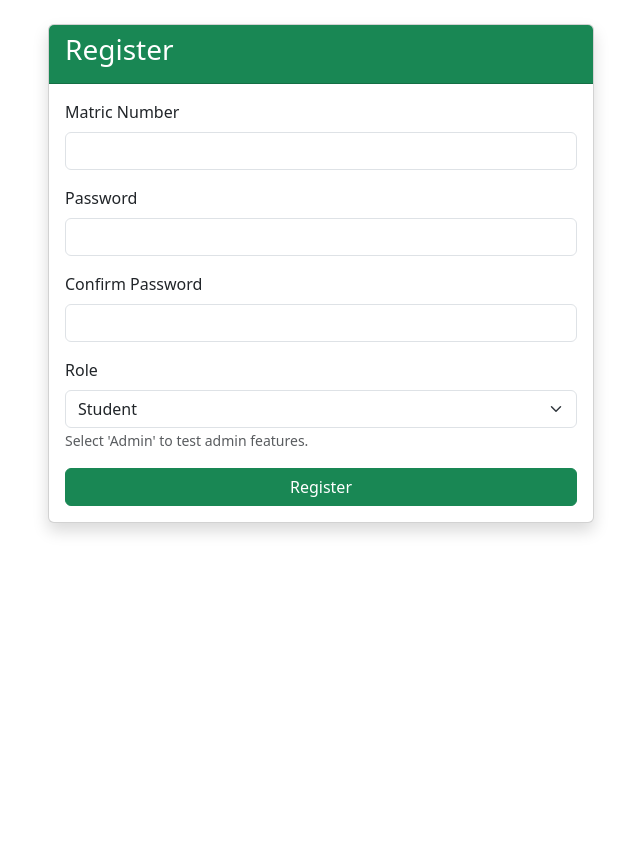
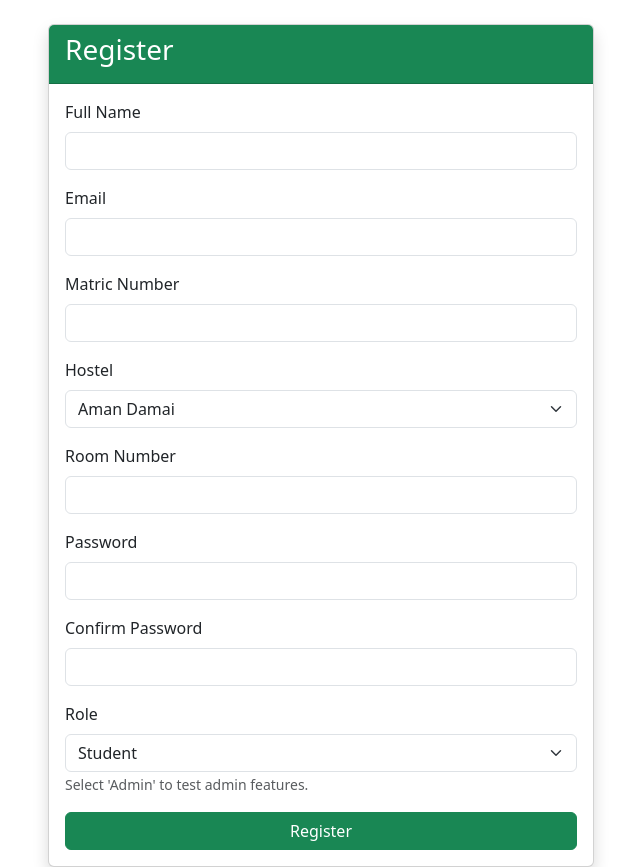
Before and after one commit to zaimtolearn/HOMS-Project, a Flask app: page /register in a window 1280 px wide. Shown: the part 56-923 px from the top of the page, without its empty margins (319-959 px from the left). Before the commit the page ends 590 px from the top, so only its background shows below. Run offline with Flask 3, Linux system fonts and the light colour scheme; some libraries are stand-ins or nearby versions.

Commit message:
New Task Status: DONE

```diff
--- a/app.py
+++ b/app.py
@@ -3,6 +3,7 @@ from flask import Flask, render_template, redirect, url_for, flash, request, ses
 from flask_sqlalchemy import SQLAlchemy
 from flask_login import LoginManager, login_user, login_required, logout_user, current_user
 from werkzeug.security import generate_password_hash, check_password_hash
+from werkzeug.utils import secure_filename  # New Import
 from flask_wtf.csrf import CSRFProtect
 from dotenv import load_dotenv
 from datetime import timedelta
@@ -18,6 +19,8 @@ app.config['SECRET_KEY'] = os.getenv('SECRET_KEY')
 app.config['SQLALCHEMY_DATABASE_URI'] = os.getenv('DATABASE_URL')
 app.config['SQLALCHEMY_TRACK_MODIFICATIONS'] = False
 app.config['PERMANENT_SESSION_LIFETIME'] = timedelta(minutes=10) # Rubric: Session Timeout
+# Configuration for Image Uploads
+app.config['UPLOAD_FOLDER'] = 'static/uploads'
 
 # Initialize Extensions
 db.init_app(app)
@@ -56,10 +59,23 @@ def register():
             flash('Matric number already exists!', 'danger')
             return redirect(url_for('register'))
 
+        # Check if email exists
+        if User.query.filter_by(email=form.email.data).first():
+            flash('Email already exists!', 'danger')
+            return redirect(url_for('register'))
+
         # Hash Password (Rubric: Security Measure #1)
         hashed_pw = generate_password_hash(form.password.data, method='pbkdf2:sha256')
 
-        new_user = User(matric_no=form.matric_no.data, password=hashed_pw, role=form.role.data)
+        new_user = User(
+            full_name=form.full_name.data,
+            email=form.email.data,
+            matric_no=form.matric_no.data,
+            hostel_name=form.hostel_name.data,
+            room_number=form.room_number.data,
+            password=hashed_pw,
+            role=form.role.data
+        )
         db.session.add(new_user)
         db.session.commit()
 
@@ -102,9 +118,19 @@ def student_dashboard():
 
     form = ComplaintForm()
     if form.validate_on_submit():
+        filename = None
+        if form.evidence.data:
+            file = form.evidence.data
+            filename = secure_filename(file.filename)
+            # Make sure folder exists
+            if not os.path.exists(app.config['UPLOAD_FOLDER']):
+                os.makedirs(app.config['UPLOAD_FOLDER'])
+            file.save(os.path.join(app.config['UPLOAD_FOLDER'], filename))
+
         new_complaint = Complaint(
             category=form.category.data,
             description=form.description.data,
+            image_file=filename,  # Save filename to DB
             user_id=current_user.id
         )
         db.session.add(new_complaint)
--- a/forms.py
+++ b/forms.py
@@ -1,9 +1,19 @@
 from flask_wtf import FlaskForm
+from flask_wtf.file import FileField, FileAllowed  # New Import
 from wtforms import StringField, PasswordField, SubmitField, SelectField, TextAreaField
 from wtforms.validators import DataRequired, Length, EqualTo
 
 class RegisterForm(FlaskForm):
+    full_name = StringField('Full Name', validators=[DataRequired()])  # New
+    email = StringField('Email', validators=[DataRequired()])  # New
     matric_no = StringField('Matric Number', validators=[DataRequired(), Length(min=6, max=20)])
+    hostel_name = SelectField('Hostel', choices=[
+        ('Aman Damai', 'Aman Damai'),
+        ('Lembaran', 'Lembaran'),
+        ('Restu', 'Restu'),
+        ('Tekun', 'Tekun')
+    ], validators=[DataRequired()])  # New
+    room_number = StringField('Room Number', validators=[DataRequired()])  # New
     password = PasswordField('Password', validators=[DataRequired(), Length(min=6)])
     confirm_password = PasswordField('Confirm Password', validators=[DataRequired(), EqualTo('password')])
     role = SelectField('Role', choices=[('student', 'Student'), ('admin', 'Admin')], default='student')
@@ -23,4 +33,6 @@ class ComplaintForm(FlaskForm):
         ('Other', 'Other')
     ], validators=[DataRequired()])
     description = TextAreaField('Description', validators=[DataRequired(), Length(min=10)])
+    # New Image Upload Field (Report Page 7)
+    evidence = FileField('Upload Evidence', validators=[FileAllowed(['jpg', 'png', 'jpeg'])])
     submit = SubmitField('Submit Complaint')
--- a/templates/register.html
+++ b/templates/register.html
@@ -7,8 +7,24 @@
         <form method="POST">
           {{ form.hidden_tag() }}
           <div class="mb-3">
+            {{ form.full_name.label(class="form-label") }} {{
+            form.full_name(class="form-control") }}
+          </div>
+          <div class="mb-3">
+            {{ form.email.label(class="form-label") }} {{
+            form.email(class="form-control") }}
+          </div>
+          <div class="mb-3">
             {{ form.matric_no.label(class="form-label") }} {{
             form.matric_no(class="form-control") }}
+          </div>
+          <div class="mb-3">
+            {{ form.hostel_name.label(class="form-label") }} {{
+            form.hostel_name(class="form-select") }}
+          </div>
+          <div class="mb-3">
+            {{ form.room_number.label(class="form-label") }} {{
+            form.room_number(class="form-control") }}
           </div>
           <div class="mb-3">
             {{ form.password.label(class="form-label") }} {{
```
Also changed, not shown: models.py (+15 -1 lines), reset_database.py (added, +16 -0 lines), templates/admin_dashboard.html (+18 -2 lines), templates/student_dashboard.html (+16 -1 lines), 2 other files.
